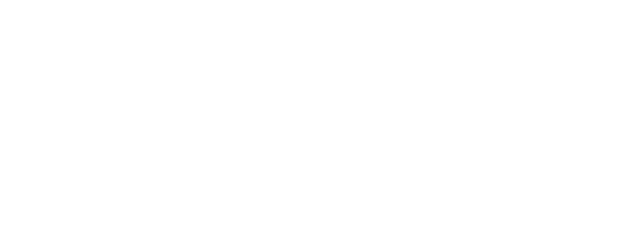
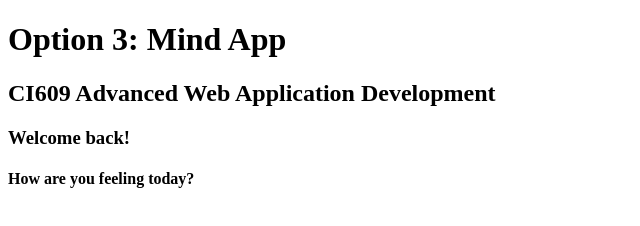
Before and after one commit to peachy120/CI609_Advanced_Web_Application_Development_MindApp, a plain HTML site: page index.html in a window 1280 px wide. Shown: the whole page, without its empty margins (0-640 px from the left). Drawn offline with Linux system fonts and the light colour scheme.

Commit message:
Start the base

```diff
--- a/index.html
+++ b/index.html
@@ -2,4 +2,31 @@
 
 <html lang="en">
 
+    <head>
+
+    </head>
+
+    <body>
+
+        <header class="banner">
+            <h1>Option 3: Mind App</h1>
+            <h2>CI609 Advanced Web Application Development</h2>
+        </header>
+
+        <nav class="menu">
+
+        </nav>
+
+        <main>
+            <h3>Welcome back! <span id="user_name"></span></h3>
+            <h4>How are you feeling today?</h4>
+        </main>
+
+        <footer>
+
+        </footer>
+
+    </body>
+
+
 </html>
```
